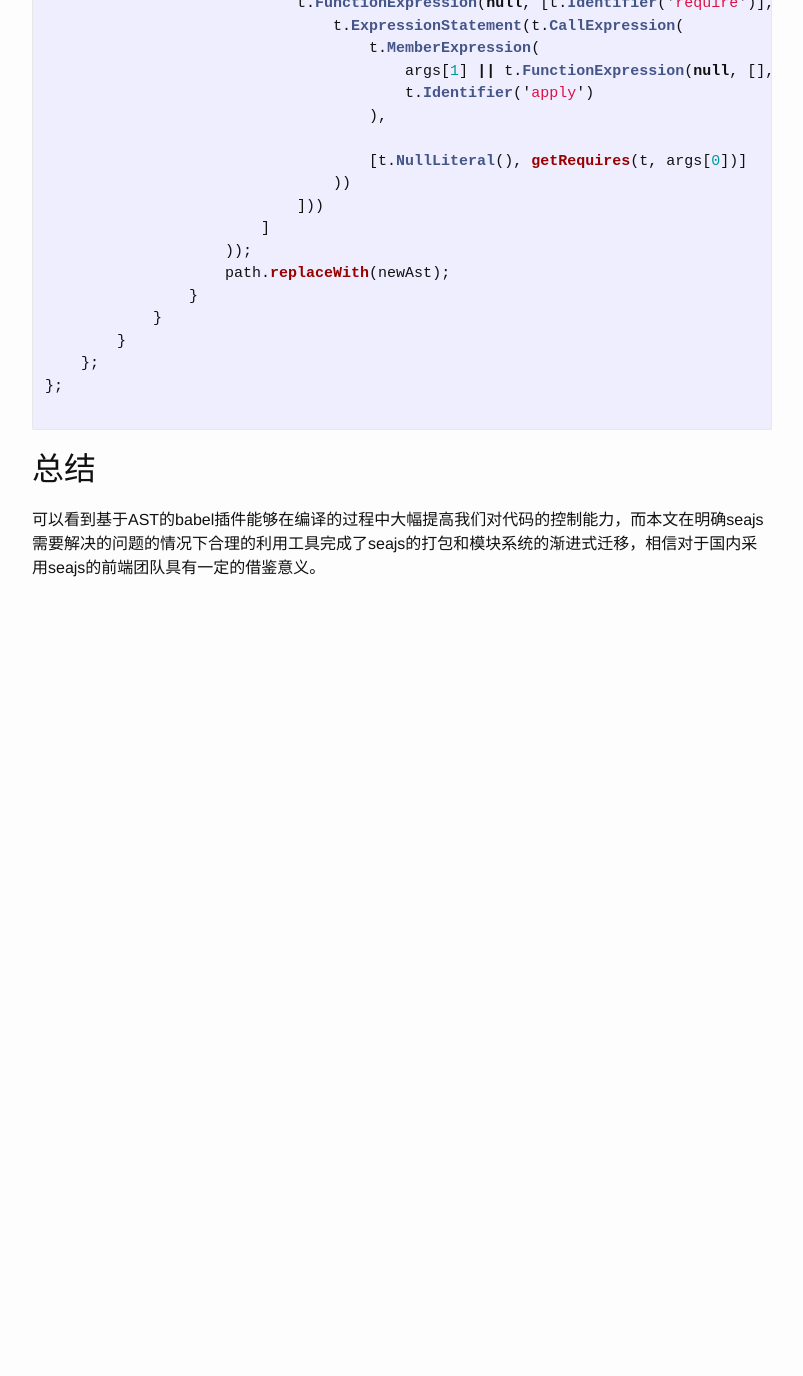
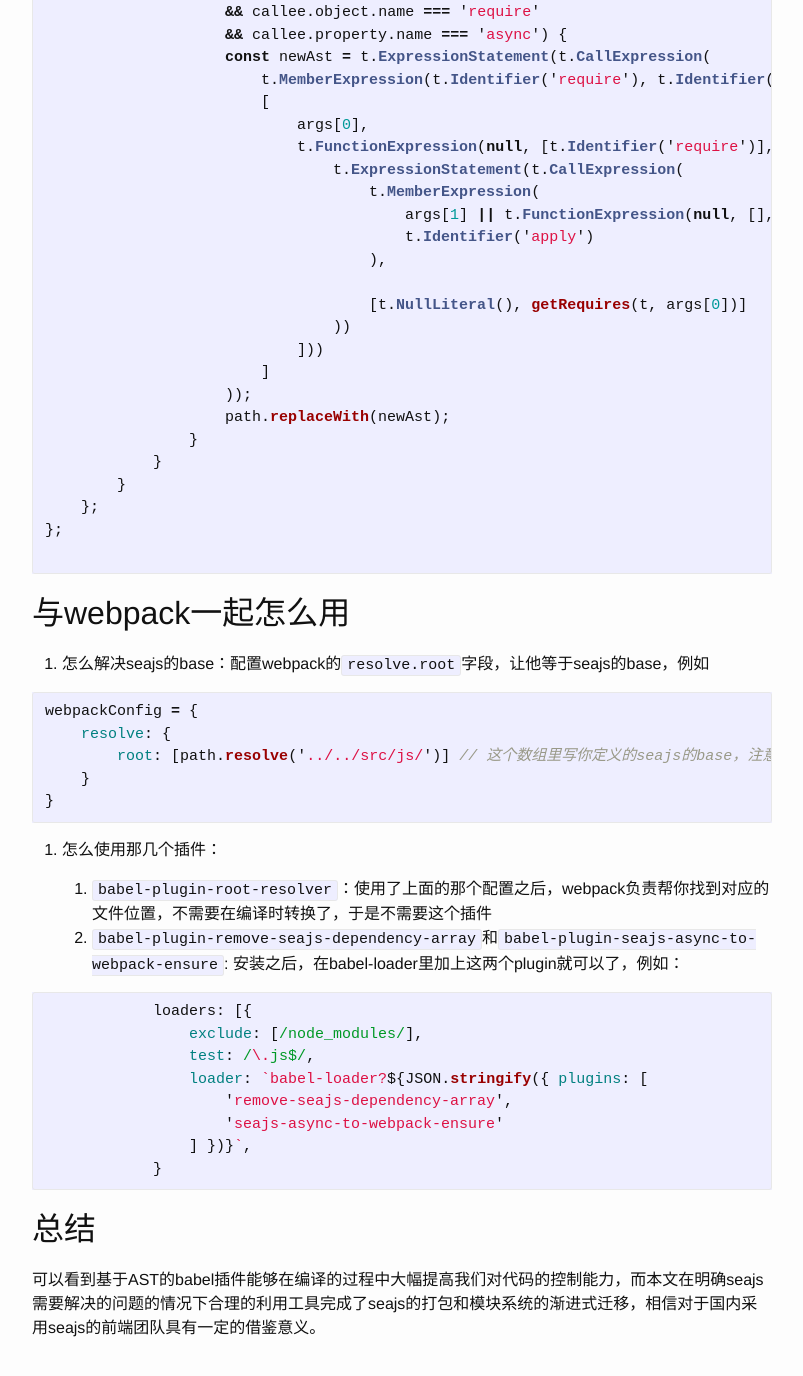
Before and after one commit to michael8090/michael8090.github.io, a Jekyll site: the page built from _posts/2016-11-18-build_seajs_bundle_with_webpack.md, in a window 1280 px wide and 1400 px high, scrolled down 4290 px. Shown: the top 1376 px of the window, without its empty margins (238-1041 px from the left). Built offline with Jekyll 4.4.1, drawn with Linux system fonts in a browser that asks for light colours; before the commit the page ends 4930 px from its top, so only the background shows below that; some of the changed text lies outside the part shown.

Commit message:
update the usage of babel plugins

````diff
--- a/_posts/2016-11-18-build_seajs_bundle_with_webpack.md
+++ b/_posts/2016-11-18-build_seajs_bundle_with_webpack.md
@@ -28,6 +28,8 @@
 在seajs的config里是可以配置模块别名的，这个容易通过配置webpack的alias字段完美解决。
 
 ### 绝对路径
+
+*如果使用webpack，可以忽略这个插件，直接用webpack的`resolve.root`即可，见文章末尾的用法*
 
 在seajs里可以通过配置根目录来允许在require()里使用绝对路径的，例如require('/static/a'), 而在commonjs里`/static/a`会被当作系统的根目录下的`static/a`，所以需要在编译时将绝对路径转换成相对路径（如`../../static/a`)。
 
@@ -78,6 +80,8 @@
 };
 
 ```
+
+它默认当前工作目录(`process.cwd`)作为根目录，拼接处绝对路径的完整路径，并且把绝对路径转换成基于当前文件位置的相对路径。
 
 ### define()额外的依赖数组
 
@@ -131,6 +135,8 @@
     };
 };
 ```
+插件做的事情从上面的注释里能直接看出来。
+
 
 ### seajs独有的require.async
 
@@ -207,6 +213,34 @@
 
 ```
 
+## 与webpack一起怎么用
+
+1. 怎么解决seajs的base：配置webpack的`resolve.root`字段，让他等于seajs的base，例如
+
+```js
+webpackConfig = {
+    resolve: {
+        root: [path.resolve('../../src/js/')] // 这个数组里写你定义的seajs的base，注意要用path.resolve获取绝对路径
+    }
+}
+```
+
+2. 怎么使用那几个插件：
+
+    1. `babel-plugin-root-resolver`：使用了上面的那个配置之后，webpack负责帮你找到对应的文件位置，不需要在编译时转换了，于是不需要这个插件
+    2. `babel-plugin-remove-seajs-dependency-array`和`babel-plugin-seajs-async-to-webpack-ensure`: 安装之后，在babel-loader里加上这两个plugin就可以了，例如：
+
+```js
+            loaders: [{
+                exclude: [/node_modules/],
+                test: /\.js$/,
+                loader: `babel-loader?${JSON.stringify({ plugins: [
+                    'remove-seajs-dependency-array',
+                    'seajs-async-to-webpack-ensure'
+                ] })}`,
+            }
+```
+
 ## 总结
 
 可以看到基于AST的babel插件能够在编译的过程中大幅提高我们对代码的控制能力，而本文在明确seajs需要解决的问题的情况下合理的利用工具完成了seajs的打包和模块系统的渐进式迁移，相信对于国内采用seajs的前端团队具有一定的借鉴意义。
````
